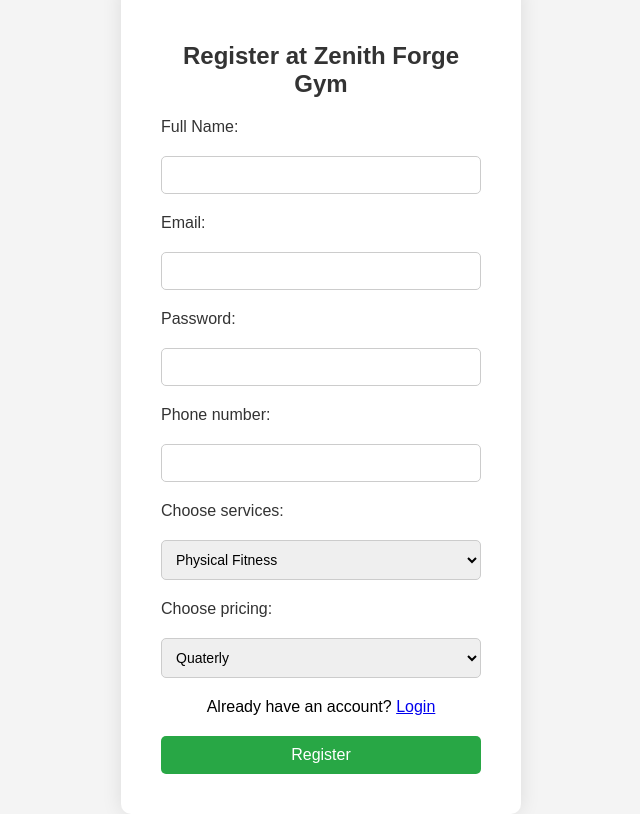
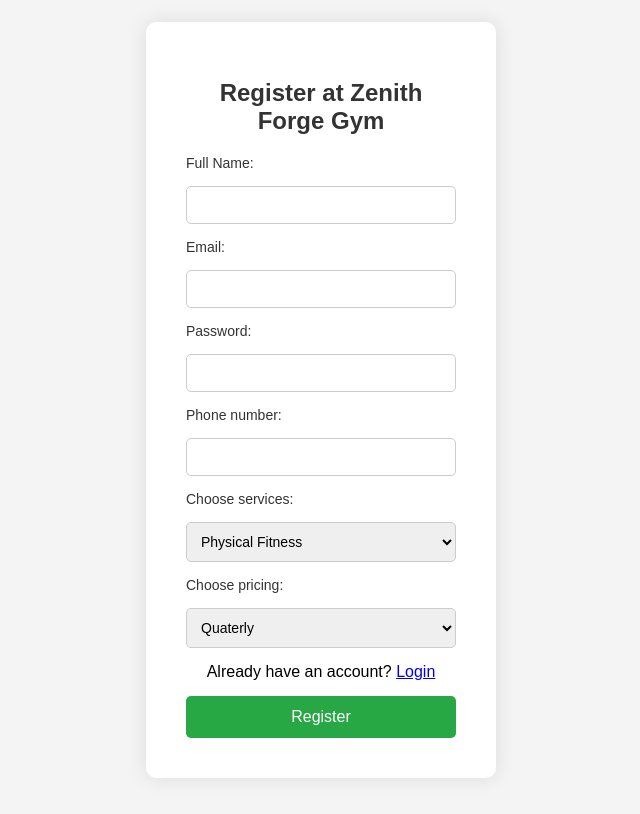
Before and after one commit to VarunGautam27/GYM-WEBSITE, a PHP site: page /register.php in a window 1280 px wide. Shown: the whole page, without its empty margins (319-959 px from the left). After the commit the page ends 738 px from the top, so only its background shows below. Run offline with PHP 8.4, Linux system fonts and the light colour scheme.

Commit message:
css changed

```diff
--- a/register.css
+++ b/register.css
@@ -20,7 +20,7 @@ body {
     border-radius: 10px;
     box-shadow: 0 0 20px rgba(0, 0, 0, 0.1);
     text-align: center;
-    max-width: 400px;
+    max-width: 350px;
     width: 100%;
 }
 
@@ -33,18 +33,18 @@ h1 {
 .register-form {
     display: flex;
     flex-direction: column;
-    gap: 20px;
+    gap: 15px;
 }
 
 .register-form label {
-    font-size: 16px;
+    font-size: 14px;
     color: #333;
     text-align: left;
     display: block;
 }
 
 .register-form input,
-.regiser-form #username,
+.register-form #username,
 .register-form #services,
 .register-form #pricing,
 .register-form #phone,
@@ -64,8 +64,9 @@ h1 {
     border: none;
     cursor: pointer;
     transition: background-color 0.3s ease;
+    padding: 12px;
 }
 
 .register-form button:hover {
-    background-color:rgb(34, 216, 216);
+    background-color: rgb(34, 216, 216);
 }
```
